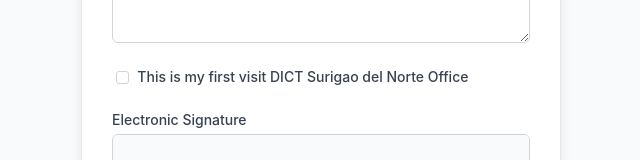
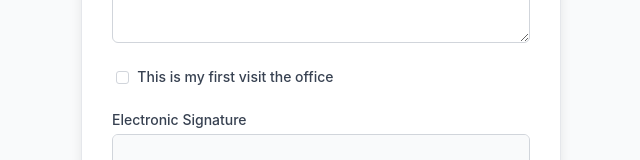
Before and after one commit to JaykeeAbaa/sdn-data, a plain HTML site: page index.html in a window 1280 px wide. Shown: the part 933-1093 px from the top of the page, without its empty margins (319-959 px from the left). Drawn offline with nearby package versions, Linux system fonts and the light colour scheme.

Commit message:
Update index.html

```diff
--- a/index.html
+++ b/index.html
@@ -302,7 +302,7 @@
         <div class="form-group first-visit-checkbox-group">
             <label for="isFirstVisit">
                 <input type="checkbox" name="is_first_visit" id="isFirstVisit" value="true">
-                <span>This is my first visit DICT Surigao del Norte Office</span>
+                <span>This is my first visit the office</span>
             </label>
         </div>
         <!-- 9. Signature Data (Optional) -->
```
